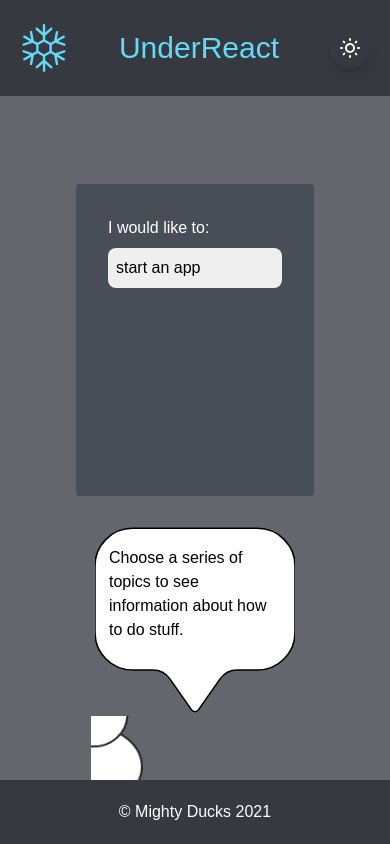
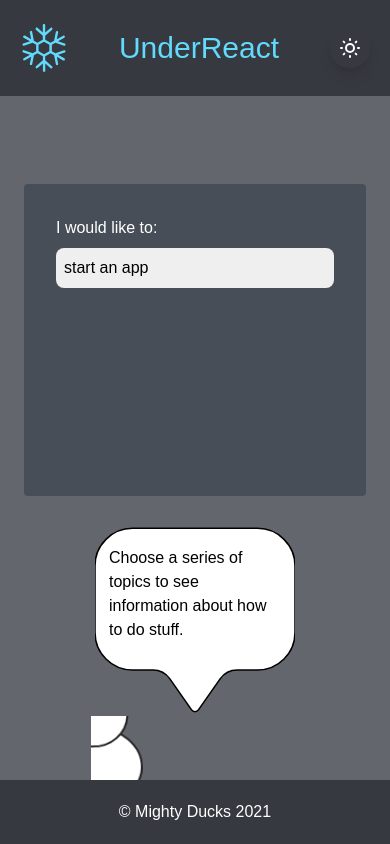
Before and after one commit to Holberton-Webstack-Portfolio-Project/UnderReact, a React (Create React App) app: page / in a window 390 px wide. Shown: the top 844 px of the page. Built offline with nearby package versions, Linux system fonts and the light colour scheme.

Commit message:
[BUGFIX] Fix mobile padding issue

```diff
--- a/src/App.js
+++ b/src/App.js
@@ -10,7 +10,7 @@ function App() {
     dark:bg-r_gray-2020
     ">
       <Nav />
-      <div className="w-full px-12">
+      <div className="w-full px-4 md:px-12">
         <Body />
       </div>
       <Footer />
--- a/src/components/Body.js
+++ b/src/components/Body.js
@@ -2,7 +2,7 @@ import DropdownWidget from './DropdownWidget';
 
 export default function Body() {
   return (
-  <div class="container px-5 py-24 mt-20 mx-auto">
+  <div class="container px-0 md:px-5 py-24 mt-20 mx-auto">
       <DropdownWidget />
   </div>
   )
```
